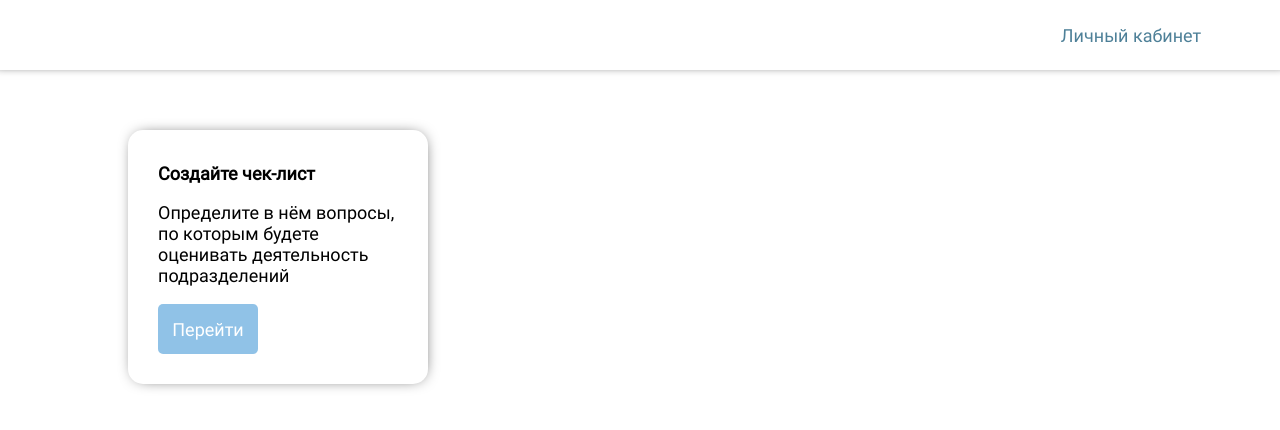
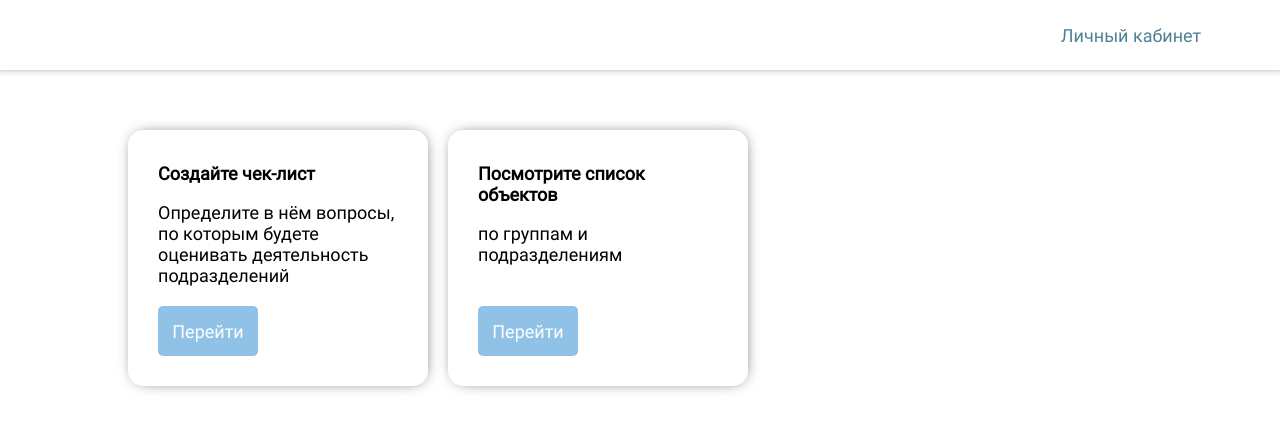
Before and after one commit to Votchitsev/PCC, a React app in the folder frontend/: page / in a window 1280 px wide. Shown: the top 430 px of the page. Built offline with nearby package versions, Linux system fonts and the light colour scheme; what mobx-persist-store would draw is missing.

Commit message:
[+] add objects card

```diff
--- a/frontend/src/lib/routes/index.ts
+++ b/frontend/src/lib/routes/index.ts
@@ -18,6 +18,9 @@ export enum ERoutes {
   ADD_CHECK_LIST = '/check-list/add',
   CHECK_LISTS = '/check-list/all',
   CHECK_LIST_BY_ID = '/check-list/:id',
+
+  DEPARTMENT_GROUPS = '/department-groups',
+  DEPARTMENTS = '/departments',
 }
 
 export enum EAPIRoutes {
--- a/frontend/src/modules/main/components/mainMenuBar/index.tsx
+++ b/frontend/src/modules/main/components/mainMenuBar/index.tsx
@@ -1,6 +1,7 @@
 import React from 'react';
 import style from './mainMenuBar.module.scss';
 import MainMenuCard from '../mainMenuCard';
+import { ERoutes } from '@lib/routes';
 
 const MainMenuBar = () => {
   return (
@@ -8,6 +9,12 @@ const MainMenuBar = () => {
       <MainMenuCard
         title={'Создайте чек-лист'}
         description={'Определите в нём вопросы, по которым будете оценивать деятельность подразделений'}
+        href={ERoutes.ADD_CHECK_LIST}
+      />
+      <MainMenuCard
+        title={'Посмотрите список объектов'}
+        description={'по группам и подразделениям'}
+        href={ERoutes.DEPARTMENT_GROUPS}
       />
     </div>
   );
--- a/frontend/src/modules/main/components/mainMenuBar/mainMenuBar.module.scss
+++ b/frontend/src/modules/main/components/mainMenuBar/mainMenuBar.module.scss
@@ -1,4 +1,6 @@
 .menu_bar {
-  display: grid;
+  display: flex;
+  gap: 20px;
+  flex-wrap: wrap;
   margin-top: 60px;
 }
--- a/frontend/src/modules/main/components/mainMenuCard/index.tsx
+++ b/frontend/src/modules/main/components/mainMenuCard/index.tsx
@@ -2,25 +2,26 @@ import React from 'react';
 import Button, { EButtonColor } from '../button';
 import style from './mainMenuCard.module.scss';
 import { useNavigate } from 'react-router-dom';
-import { ADD_CHECKLIST_ROUTE } from '@lib/routes';
+import { ERoutes } from '@lib/routes';
 import Card from '../card/card';
 
 interface IProps {
   title: string;
   description: string;
+  href: ERoutes;
 }
 
-const MainMenuCard = ({ title, description }: IProps) => {
+const MainMenuCard = ({ title, description, href }: IProps) => {
   const navigate = useNavigate();
 
   const onClickHandler = () => {
-    navigate(ADD_CHECKLIST_ROUTE);
+    navigate(href);
   };
 
   return (
-    <Card>
+    <Card extraStyle={{ display: 'flex', flexDirection: 'column' }}>
       <h3>{ title }</h3>
-      <p>{ description }</p>
+      <p className={ style.description }>{ description }</p>
       <div>
         <Button
           text={'Перейти'}
--- /dev/null
+++ b/frontend/src/modules/main/components/mainMenuCard/mainMenuCard.module.scss
@@ -0,0 +1,5 @@
+.description {
+  flex-grow: 1;
+  margin: 0;
+  margin-bottom: 20px;
+}
```
